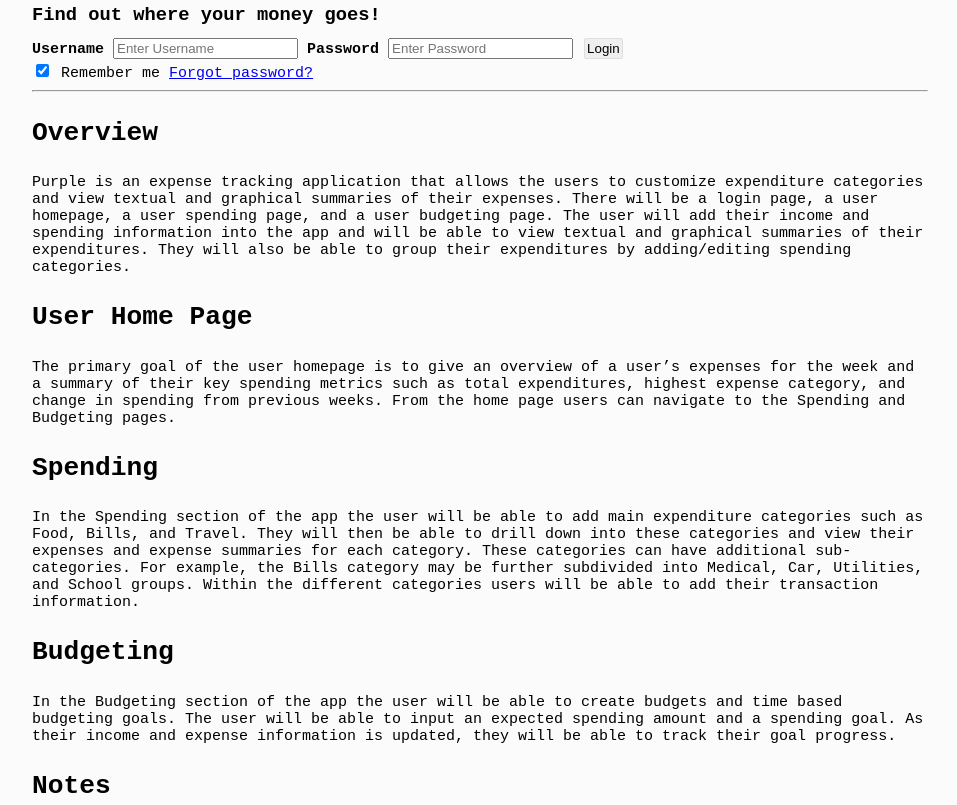
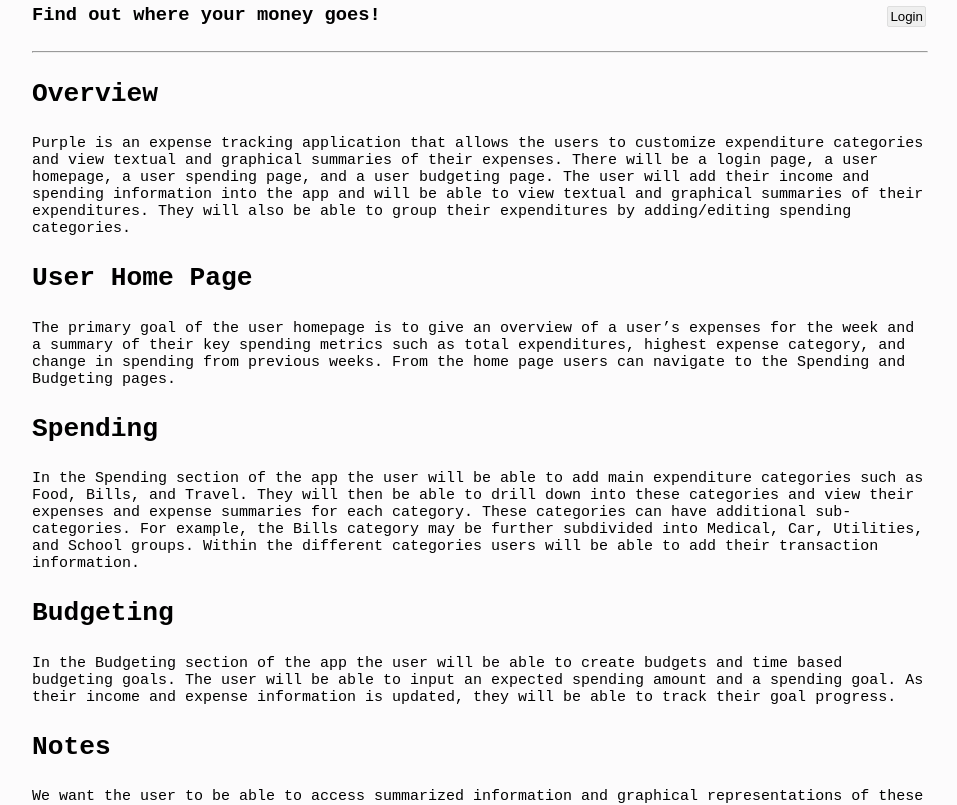
Before and after one commit to lsyalex/COMP424Purple, a plain HTML site: page docs/index.html in a window 1280 px wide. Shown: the part 70-875 px from the top of the page, without its empty margins (160-1117 px from the left). Drawn offline with Linux system fonts and the light colour scheme.

```diff
--- a/docs/index.html
+++ b/docs/index.html
@@ -7,27 +7,11 @@
 </head>
 <body>
 <h1>Purple</h1>
-<h5>Find out where your money goes!</h5>
-
-<div id="login" class="modal">
-    <form>
-
-        <div class="container">
-            <label><b>Username</b></label>
-            <input type="text" placeholder="Enter Username" name="uname" required>
-
-            <label><b>Password</b></label>
-            <input type="password" placeholder="Enter Password" name="psw" required>
-            <button onclick="location.href='test.html';" type="submit">Login</button>
-        </div>
-        <div>
-            <input type="checkbox" checked="checked" name="remember" id="remember">
-            <label for="remember">Remember me</label>
-            <span class="psw"> <a href="#">Forgot password?</a></span>
-        </div>
-    </form>
+<div>
+    <h5 class="inline">Find out where your money goes!</h5>
+    <button class="float-right" onclick="document.getElementByID('login01').style.display='block'"> Login</button>
 </div>
-
+<br>
 <hr>
 
 <!--Project Introduction-->
--- a/docs/style.css
+++ b/docs/style.css
@@ -59,8 +59,8 @@ section.item-output {
   min-height: 30px;
   border-top:1px dotted #ded1e0;
   margin-top: 5px;
-  }
 }
+
 section.entry {
   margin-bottom: 5px;
 }
@@ -98,3 +98,9 @@ footer {
 footer p {
   font-size: 0.8em;
 }
+.float-right {
+  float:right;
+}
+.inline {
+    display: inline;
+}
```
